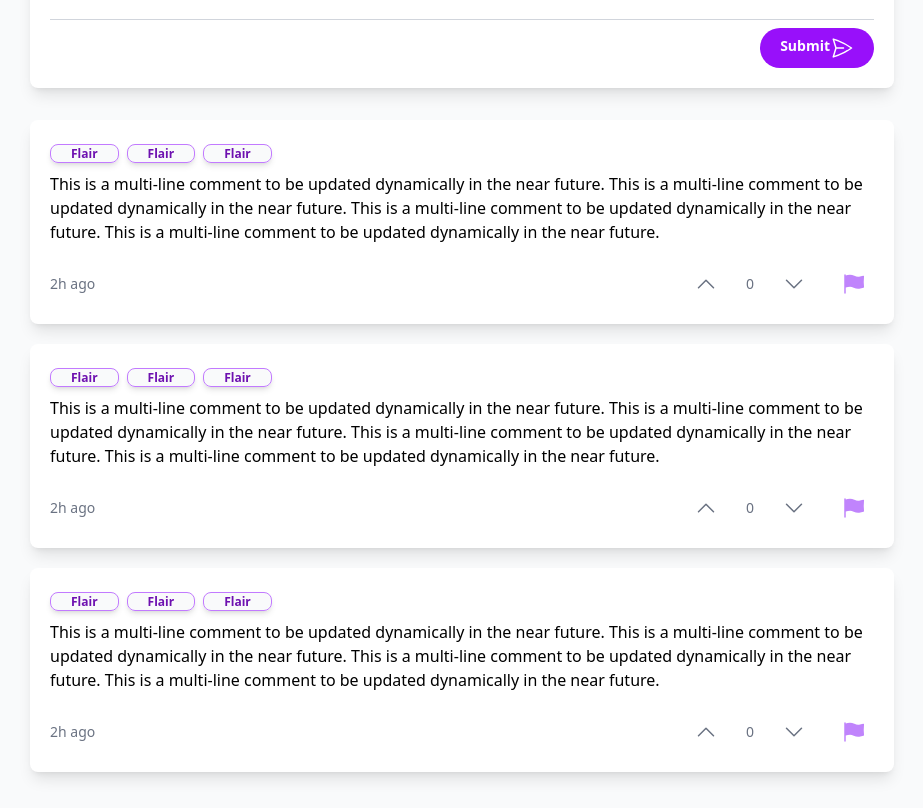
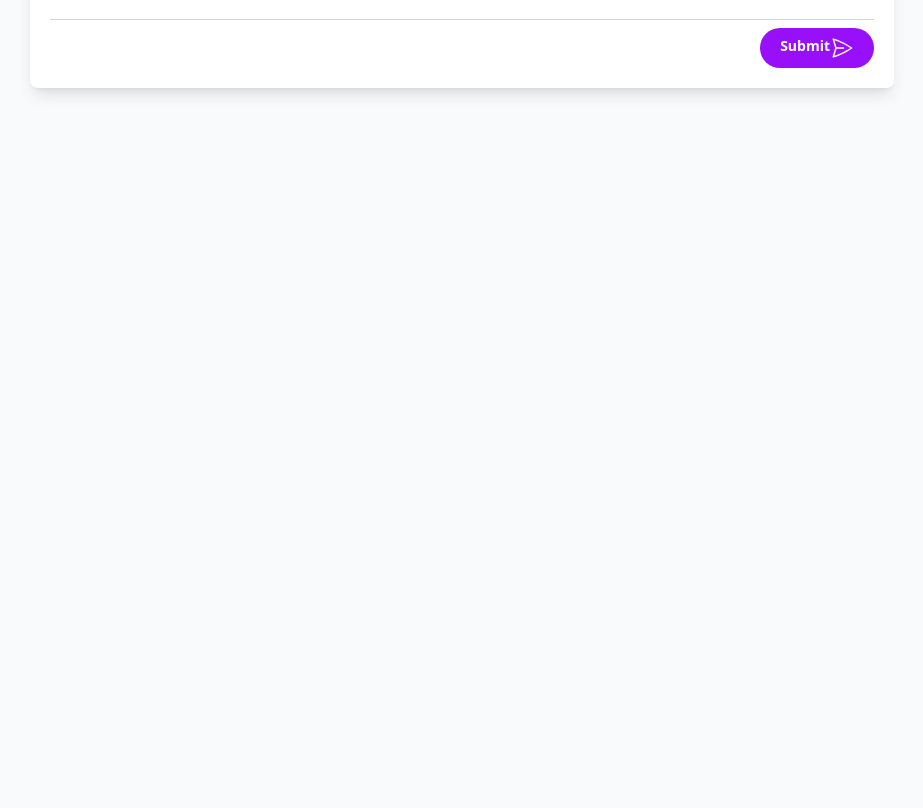
Before and after one commit to cs467-spring2025-discussion-app/capstone-discussion-app, a React (Vite) app in the folder frontend/: page / in a window 1280 px wide. Shown: the part 1221-2029 px from the top of the page, without its empty margins (178-1101 px from the left). After the commit the page ends 1357 px from the top, so only its background shows below. Built offline with nearby package versions, Linux system fonts and the light colour scheme.

Commit message:
feat: implement dynamic comment rendering with text prop

```diff
--- a/frontend/src/components/DisccusionComment.jsx
+++ b/frontend/src/components/DisccusionComment.jsx
@@ -1,7 +1,7 @@
 import React, { useState } from 'react';
 import CommentFlair from './CommentFlair';
 
-export default function DiscussionComment() {
+export default function DiscussionComment({ content }) {
     const [votes, setVotes] = useState(0)
     const handleUpvote = () => {
         setVotes((prev) => prev + 1)
@@ -15,7 +15,7 @@ export default function DiscussionComment() {
             <CommentFlair />
             <CommentFlair />
             <CommentFlair />
-            <p className='mt-2'>This is a multi-line comment to be updated dynamically in the near future. This is a multi-line comment to be updated dynamically in the near future. This is a multi-line comment to be updated dynamically in the near future. This is a multi-line comment to be updated dynamically in the near future.</p>
+            <p className='mt-2'>{content}</p>
             <div className='w-full flex justify-between items-center text-sm text-gray-500 my-5 pr-5'>
                 <div className=''>2h ago</div>
                 <div className='flex items-center gap-5'>
--- a/frontend/src/pages/DiscussionPage.jsx
+++ b/frontend/src/pages/DiscussionPage.jsx
@@ -6,6 +6,18 @@ import DiscussionComment from "../components/DisccusionComment";
 export default function DiscussionPage() {
     const postTextAreaId = React.useId();
     const [text, setText] = React.useState('');
+    const [comments, setComments] = React.useState([]);
+
+    const handleSubmit = () => {
+        if (!text.trim()) return
+        const newComment = {
+            id: Date.now(),
+            content: text
+        }
+        setComments([newComment, ...comments])
+        setText('')
+    }
+
     return (
         <div className="flex justify-center">
             <div className='flex flex-col items-center w-full max-w-4xl p-4 text-center'>
@@ -36,7 +48,10 @@ export default function DiscussionPage() {
                         </div>
                     </div>
                     <div className='flex justify-end mt-2'>
-                        <button className='cursor-pointer ml-2 flex bg-purple-600 rounded-full px-5 py-2 font-bold text-sm text-white'>
+                        <button
+                            className='cursor-pointer ml-2 flex bg-purple-600 rounded-full px-5 py-2 font-bold text-sm text-white'
+                            onClick={handleSubmit}
+                        >
                             Submit
                             <svg
                             xmlns="http://www.w3.org/2000/svg"
@@ -54,9 +69,9 @@ export default function DiscussionPage() {
                         </button>
                     </div>
                 </div>
-                <DiscussionComment />
-                <DiscussionComment />
-                <DiscussionComment />
+                {comments.map((comment) => (
+                    <DiscussionComment key={comment.id} content={comment.content} />
+                ))}
             </div>
         </div>
     )
```
